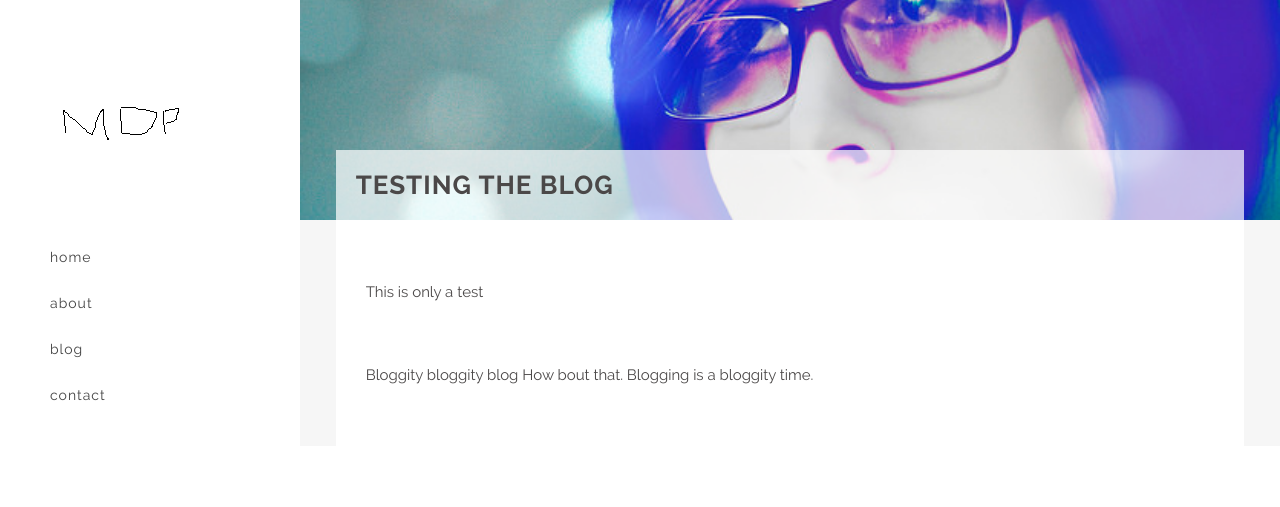
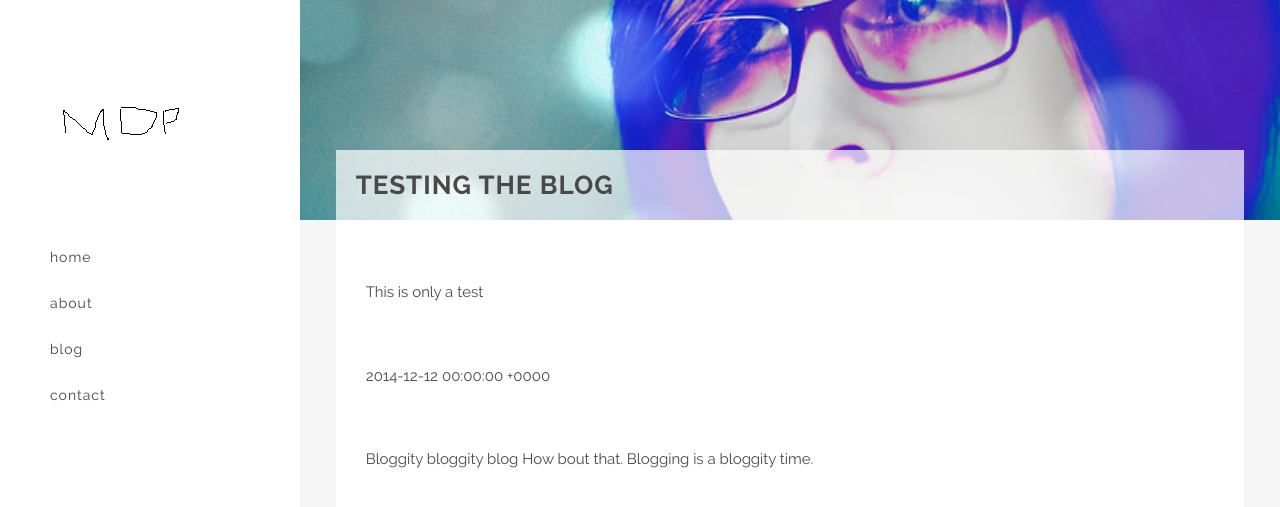
Before and after one commit to morningdawnphotography/morningdawnphotography.github.io, a Jekyll site: the page built from _posts/2014-12-12-testing-the-blog.html, in a window 1280 px wide. Shown: the top 507 px of the page. Built offline with Jekyll 4.4.1, drawn with Linux system fonts in a browser that asks for light colours.

Commit message:
Adding date to post

```diff
--- /dev/null
+++ b/_includes/textmidder.html
@@ -0,0 +1,12 @@
+		<section class="top">
+			<div class="wrapper content_header clearfix">
+				<div class="work_nav">
+				</div><!-- end work_nav -->
+				<h1 class="title">{{ page.title }}</h1>
+			</div>
+		</section><!-- end top -->
+
+		<section class="wrapper">
+			<div class="content">
+				<p> {{ page.description }} </p>
+				<p> {{ page.date }} </p>
--- /dev/null
+++ b/_layouts/textpost.html
@@ -0,0 +1,11 @@
+---
+
+---
+
+{% include header.html %}
+
+{% include textmidder.html %}
+
+{{ content }}
+
+{% include footer.html %}
--- a/_posts/2014-12-12-testing-the-blog.html
+++ b/_posts/2014-12-12-testing-the-blog.html
@@ -1,5 +1,5 @@
 ---
-layout: imagepost
+layout: textpost
 title: Testing the Blog
 description: This is only a test
 
```
